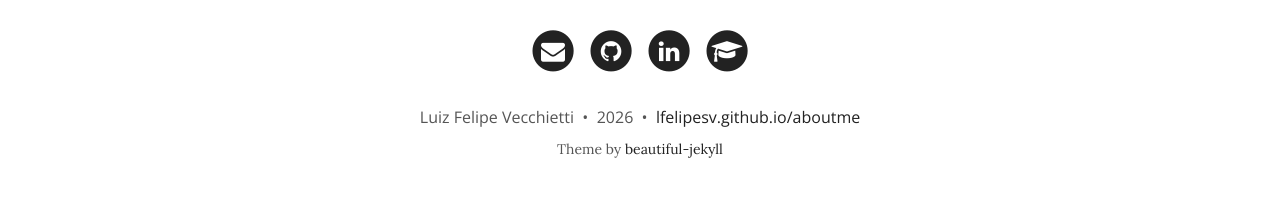
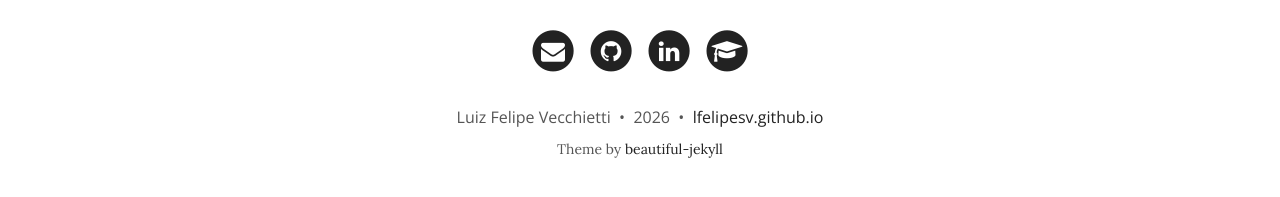
Before and after one commit to lfelipesv/lfelipesv.github.io, a Jekyll site: the page built from index.md, in a window 1280 px wide and 900 px high, scrolled down 2225 px. Shown: the part 690-887 px from the top of the window. Built offline with Jekyll 4.4.1, drawn with Linux system fonts in a browser that asks for light colours; nearby versions of some CDN libraries.

```diff
--- a/_config.yml
+++ b/_config.yml
@@ -69,7 +69,7 @@ author:
 # You can reorder the items to define the link order.
 # If you want to add a new link that isn't here, you'll need to also edit the file _data/SocialNetworks.yml
 social-network-links:
-  email: "lfelipesv@gmail.com"
+  email: "felipe.vecchietti@mpi-sp.org"
   github: lfelipesv
   linkedin: luiz-felipe-vecchietti-807b0114
   scholar: xPV0ONYAAAAJ
@@ -94,7 +94,7 @@ share-links-active:
 
 # How to display the link to the website in the footer
 # Remove this if you don't want a link in the footer
-url-pretty: "lfelipesv.github.io/aboutme"  # eg. "deanattali.com/beautiful-jekyll"
+url-pretty: "lfelipesv.github.io"  # eg. "deanattali.com/beautiful-jekyll"
 
 # --- Web Statistics Section --- #
 
```
